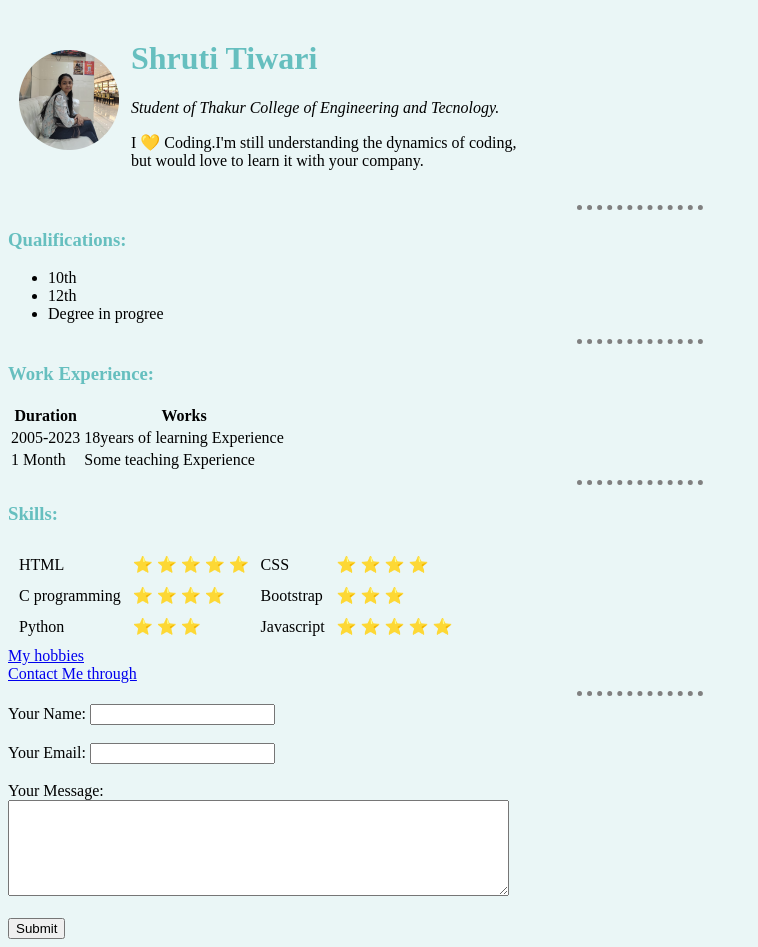
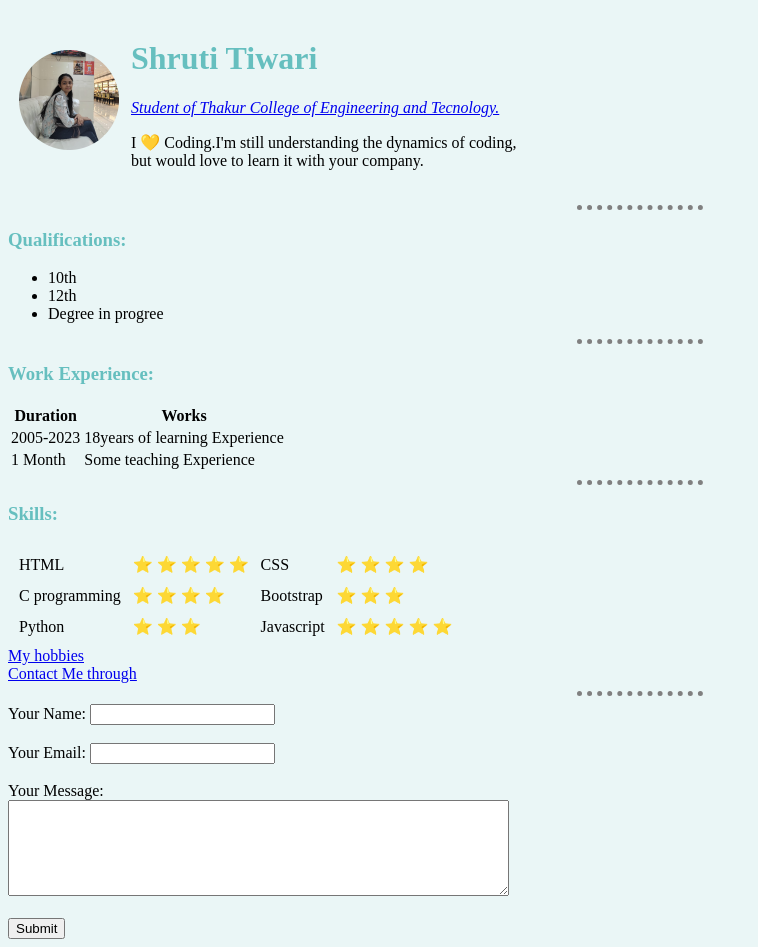
Before and after one commit to Uwusysh/cv.css, a plain HTML site: page index.html in a window 1280 px wide. Shown: the whole page, without its empty margins (0-758 px from the left). Drawn offline with Linux system fonts and the light colour scheme.

Commit message:
Update index.html

```diff
--- a/index.html
+++ b/index.html
@@ -17,7 +17,7 @@
       </td>
       <td>
         <h1>Shruti Tiwari</h1>
-        <p><em>Student of Thakur College of Engineering and Tecnology.</em></p>
+        <p><em><a href="https://www.tcetmumbai.in/">Student of Thakur College of Engineering and Tecnology.</a></em></p>
         <p>I 💛 Coding.I'm still understanding the dynamics of coding,<br>but would love to learn it with your company.
         </p>
       </td>
```
